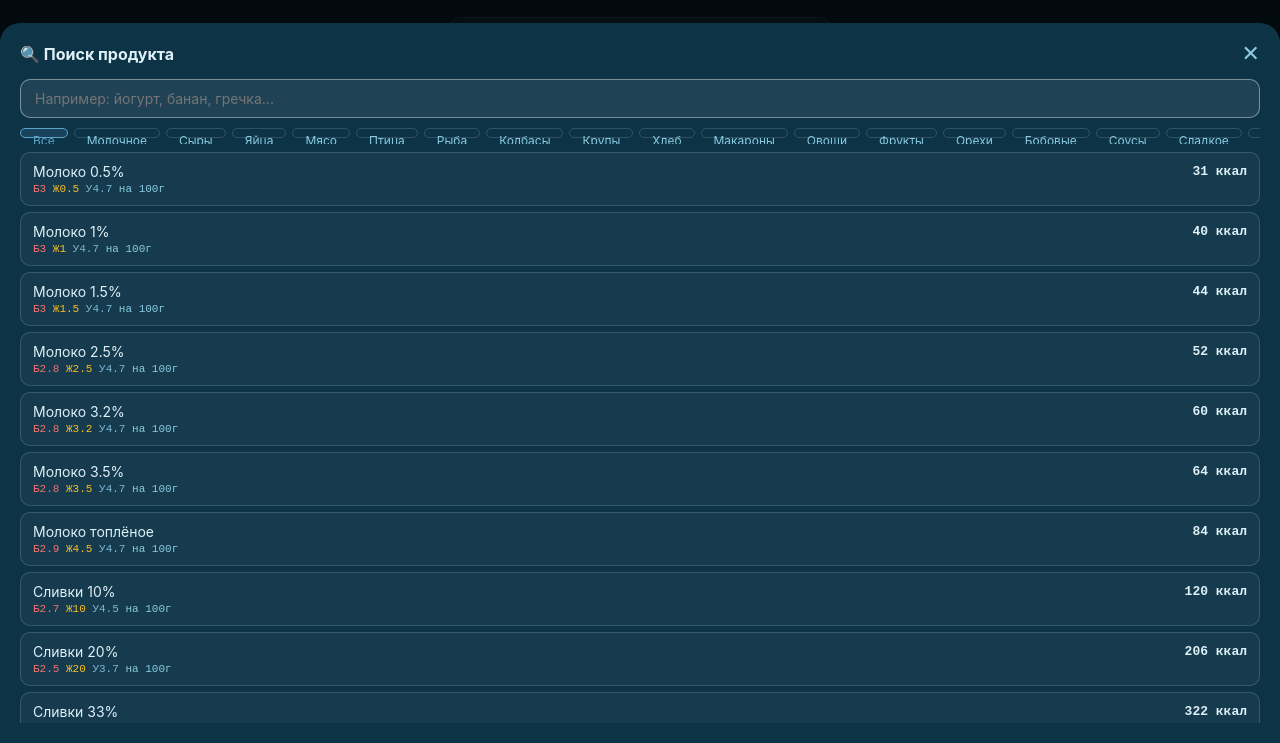
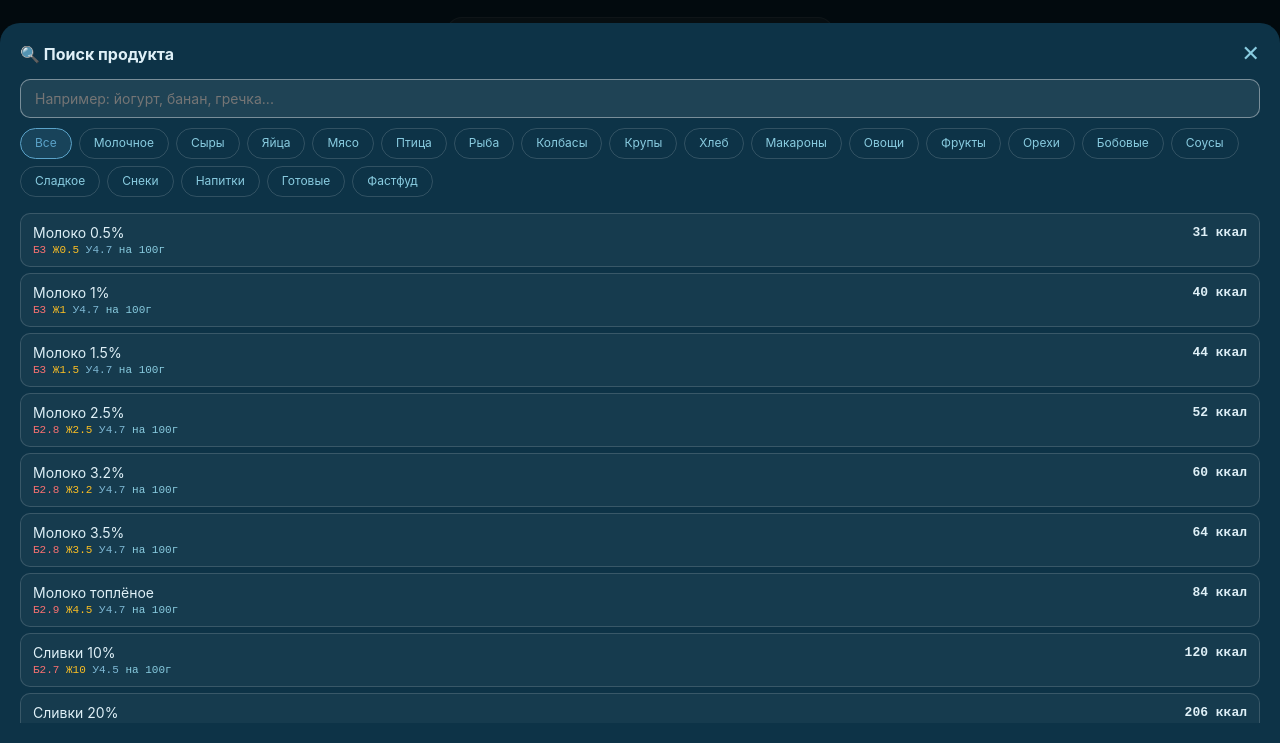
Before and after one commit to wjfcnd5bdr-lgtm/calorie-bot, a plain HTML site: page static/index.html in a window 1280 px wide. Both pictures are taken after a click on the button "🔍 Вручную". Shown: the part 57-800 px from the top of the page. Drawn offline with Linux system fonts and the light colour scheme.

Commit message:
index.html

```diff
--- a/static/index.html
+++ b/static/index.html
@@ -76,9 +76,8 @@ body{background:var(--bg);color:var(--text);font-family:-apple-system,BlinkMacSy
 
 /* Search */
 .search-input{width:100%;background:rgba(255,255,255,0.08);border:1px solid var(--border2);border-radius:10px;color:var(--text);font-size:14px;padding:10px 14px;outline:none;margin-bottom:10px;font-family:inherit}
-.categories{display:flex;gap:6px;overflow-x:auto;padding-bottom:8px;margin-bottom:8px;scrollbar-width:none}
-.categories::-webkit-scrollbar{display:none}
-.cat-btn{white-space:nowrap;border:1px solid var(--border);background:transparent;color:var(--muted);border-radius:20px;padding:4px 12px;font-size:12px;cursor:pointer;font-family:inherit;transition:all .15s}
+.categories{display:flex;flex-wrap:wrap;gap:7px;padding-bottom:8px;margin-bottom:8px}
+.cat-btn{white-space:nowrap;border:1px solid var(--border);background:transparent;color:var(--muted);border-radius:20px;padding:6px 14px;font-size:12px;cursor:pointer;font-family:inherit;transition:all .15s;line-height:1.4}
 .cat-btn.active{border-color:var(--accent);background:rgba(91,163,201,0.15);color:var(--accent)}
 .food-list{overflow-y:auto;flex:1}
 .food-item{padding:10px 12px;border-radius:10px;margin-bottom:6px;cursor:pointer;background:rgba(255,255,255,0.04);border:1px solid var(--border);transition:all .15s}
@@ -326,7 +325,7 @@ body{background:var(--bg);color:var(--text);font-family:-apple-system,BlinkMacSy
   <div class="card">
     <div style="font-size:14px;font-weight:700;color:var(--text);margin-bottom:4px">⭐ Подписка</div>
     <div style="font-size:12px;color:var(--muted);margin-bottom:12px" id="sub-status-text">Загрузка...</div>
-    <button class="sub-btn-gold" id="buy-sub-btn">Оформить подписку — 50 ⭐</button>
+    <button class="sub-btn-gold" id="buy-sub-btn">Оформить подписку — 200 ⭐</button>
   </div>
 </div>
 
```
